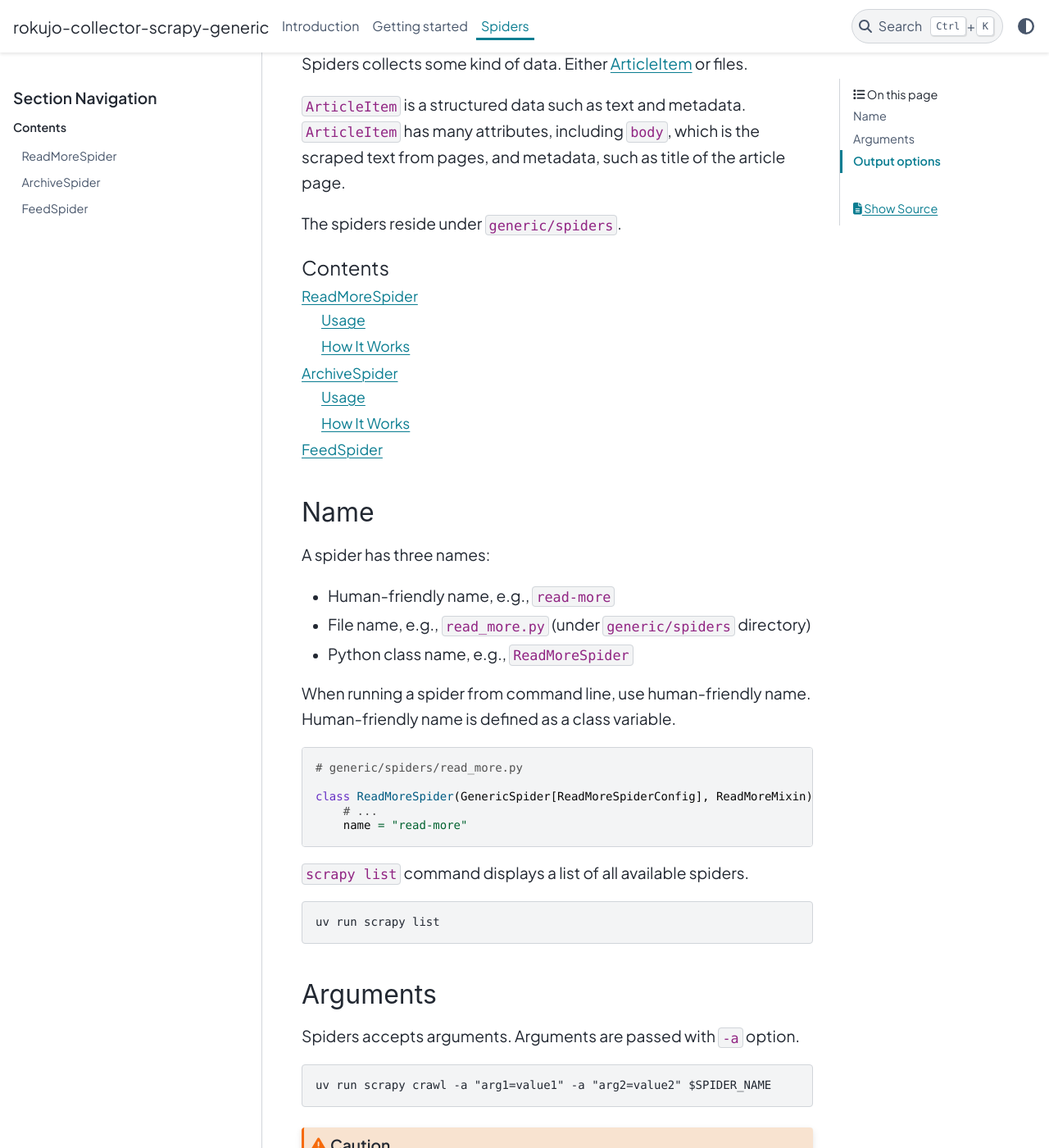
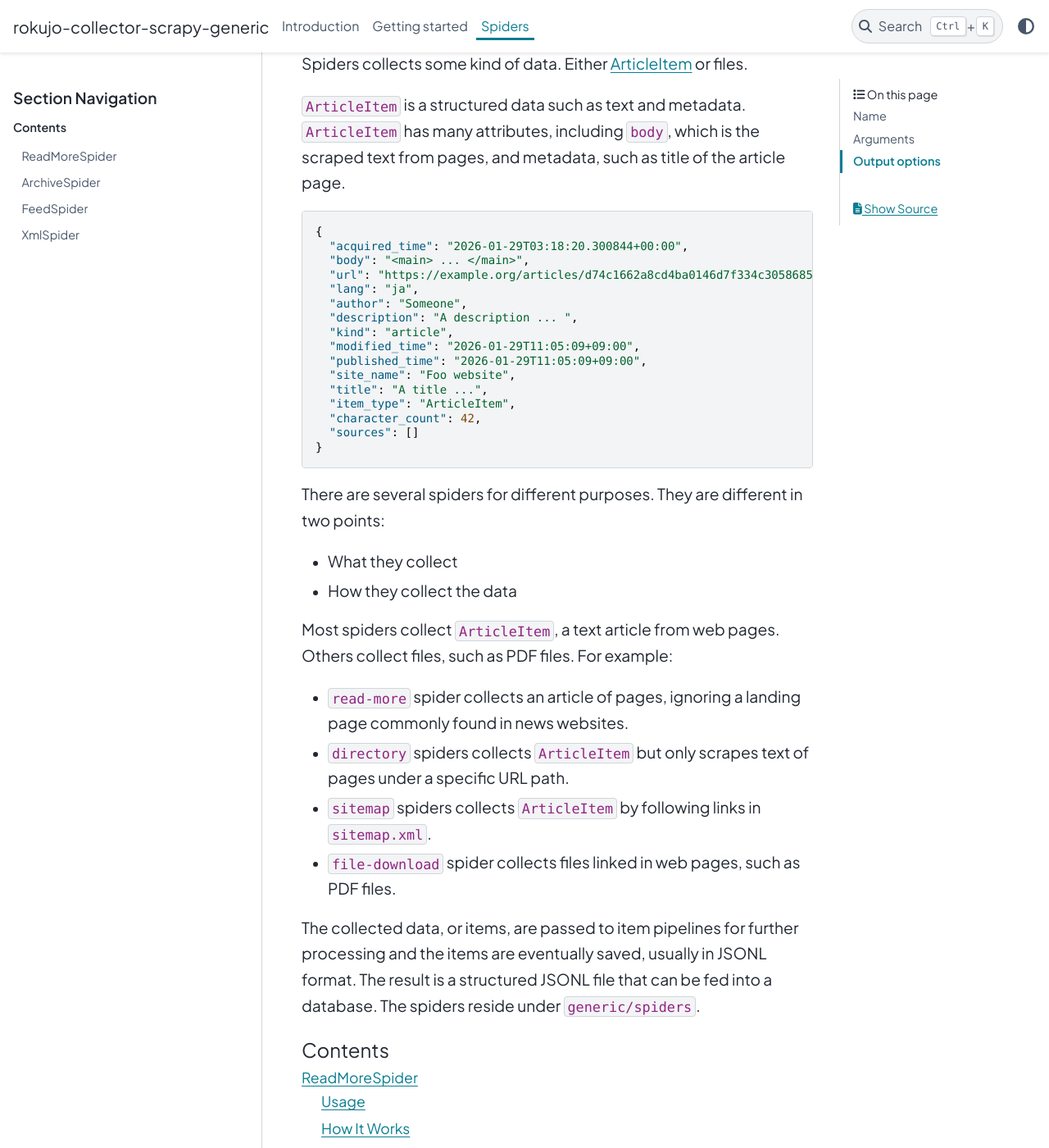
Before and after one commit to trombik/rokujo-collector-scrapy-generic, a Sphinx documentation site: the page built from docs/source/spiders.md, in a window 1280 px wide and 1400 px high, scrolled down 229 px. Shown: the whole window at 82% size. Built offline with Sphinx 7.4.7 and the PyData theme 0.15.4, drawn with Linux system fonts in a browser that asks for light colours; pages that are not in the unit, such as notebooks, are missing from menus; some of the changed text lies outside the part shown.

Commit message:
doc: add XmlSpider.md and improve other markdown pages

````diff
--- a/docs/source/spiders.md
+++ b/docs/source/spiders.md
@@ -8,6 +8,42 @@
 `ArticleItem` is a structured data such as text and metadata.
 `ArticleItem` has many attributes, including `body`, which is the scraped text from pages, and metadata, such as title of the article page.
 
+```json
+{
+  "acquired_time": "2026-01-29T03:18:20.300844+00:00",
+  "body": "<main> ... </main>",
+  "url": "https://example.org/articles/d74c1662a8cd4ba0146d7f334c3058685320f611",
+  "lang": "ja",
+  "author": "Someone",
+  "description": "A description ... ",
+  "kind": "article",
+  "modified_time": "2026-01-29T11:05:09+09:00",
+  "published_time": "2026-01-29T11:05:09+09:00",
+  "site_name": "Foo website",
+  "title": "A title ...",
+  "item_type": "ArticleItem",
+  "character_count": 42,
+  "sources": []
+}
+```
+
+There are several spiders for different purposes.
+They are different in two points:
+
+* What they collect
+* How they collect the data
+
+Most spiders collect `ArticleItem`, a text article from web pages.
+Others collect files, such as PDF files.
+For example:
+
+* `read-more` spider collects an article of pages, ignoring a landing page commonly found in news websites.
+* `directory` spiders collects `ArticleItem` but only scrapes text of pages under a specific URL path.
+* `sitemap` spiders collects `ArticleItem` by following links in `sitemap.xml`.
+* `file-download` spider collects files linked in web pages, such as PDF files.
+
+The collected data, or items, are passed to item pipelines for further processing and the items are eventually saved, usually in JSONL format.
+The result is a structured JSONL file that can be fed into a database.
 The spiders reside under `generic/spiders`.
 
 ```{toctree}
@@ -17,6 +53,7 @@
 spiders/ReadMoreSpider
 spiders/ArchiveSpider
 spiders/FeedSpider
+spiders/XmlSpider
 ```
 
 ## Name
@@ -41,7 +78,14 @@
 `scrapy list` command displays a list of all available spiders.
 
 ```console
-uv run scrapy list
+> uv run scrapy list
+directory
+feed
+file-download
+read-more
+sitemap
+...
+
 ```
 
 ## Arguments
@@ -75,7 +119,7 @@
 
 ## Output options
 
-Spiders that collects `ArticleItem` can export the items in various format.
+Spiders that collect `ArticleItem` can export the items in various format.
 JSONL is the most recommended one.
 `-O` and `-o` option specify the output file name and the format.
 `-O` overwrites the specified file with the collected items while `-o` appends new items to the file.
````
Also changed, not shown: docs/source/introduction.md (+17 -5 lines), docs/source/spiders/ReadMoreSpider.md (+0 -8 lines), docs/source/spiders/XmlSpider.md (added, +22 -0 lines), 2 other files.
